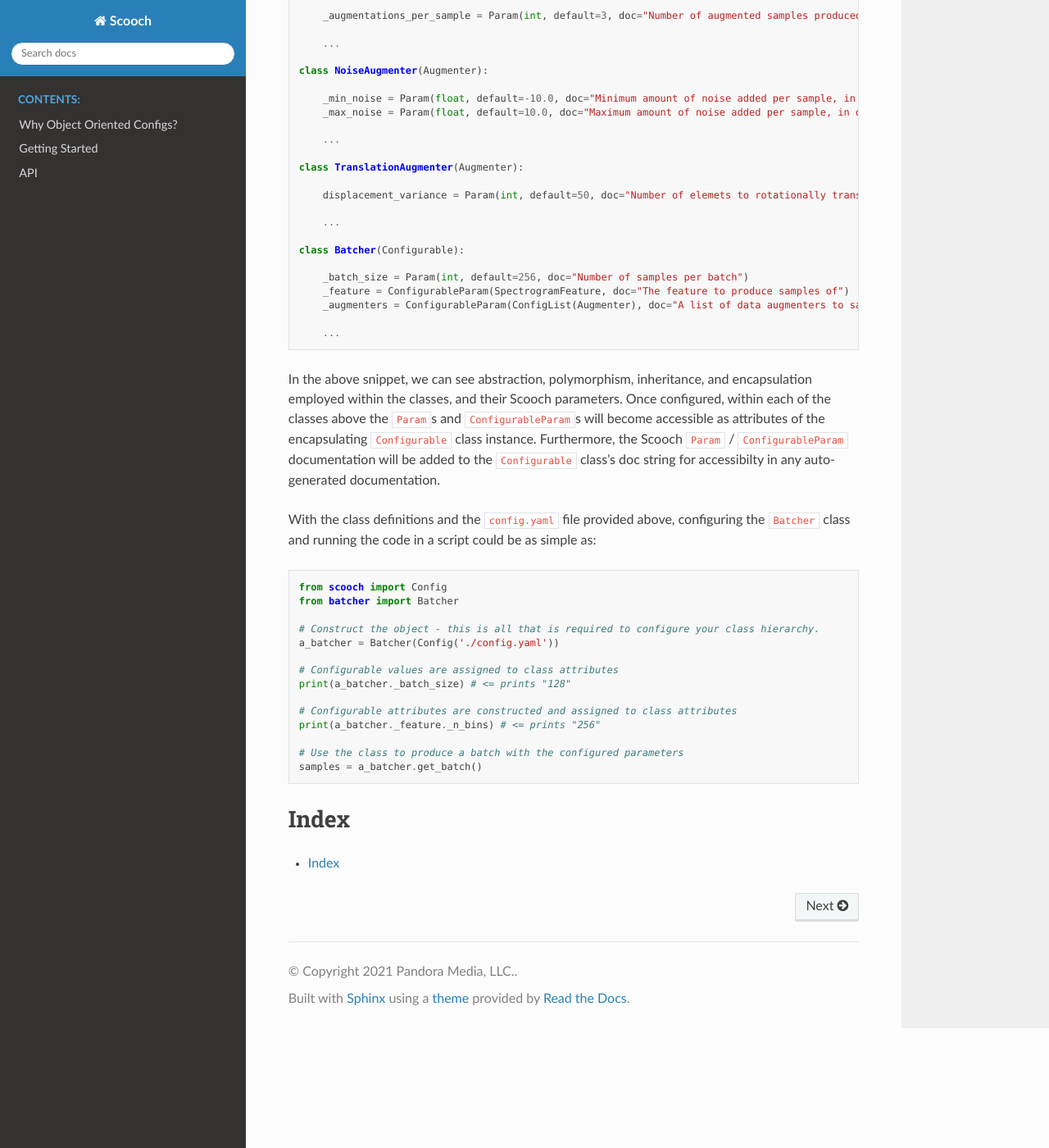
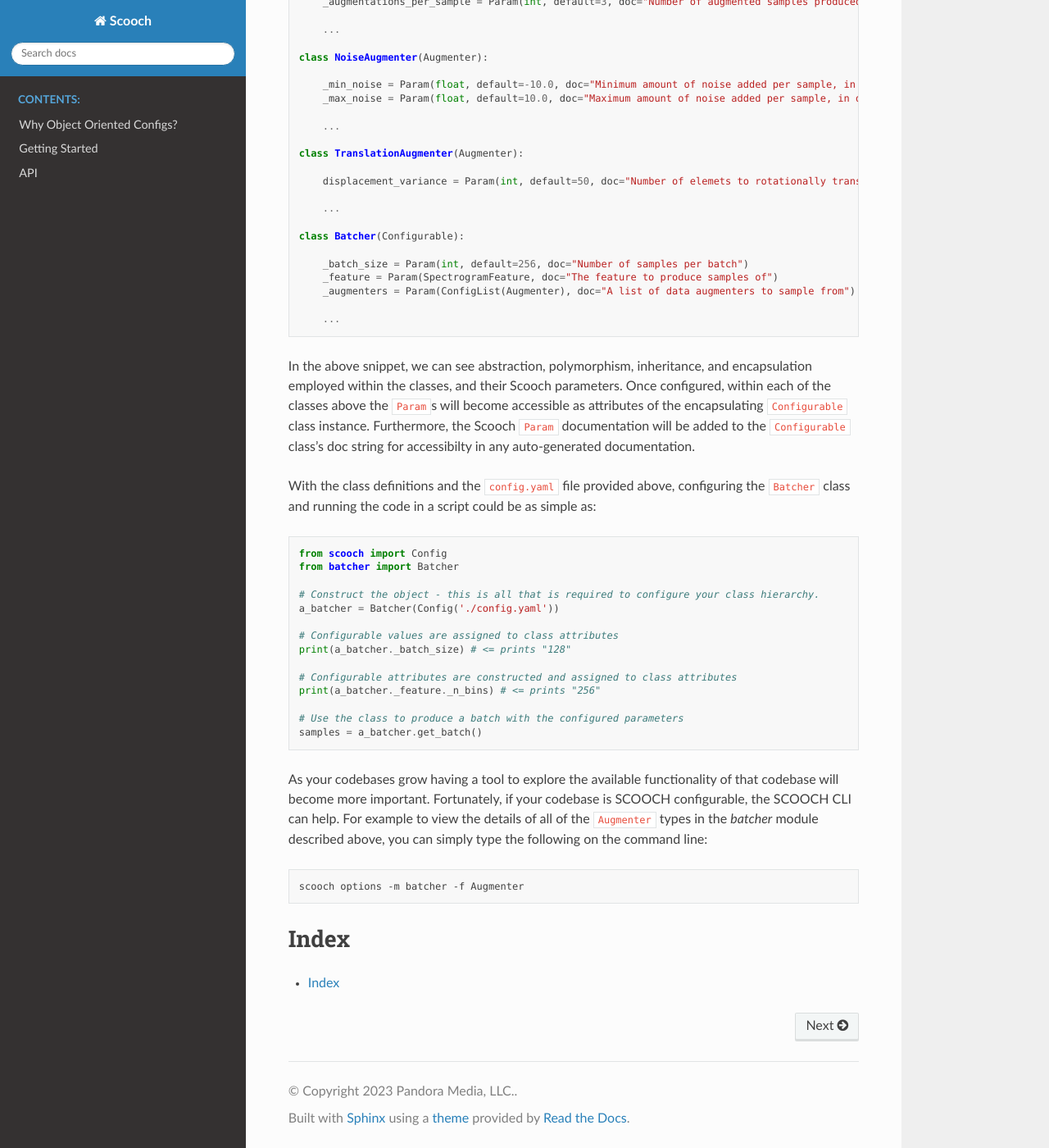
Before and after one commit to PandoraMedia/scooch, a Sphinx documentation site: the page built from docs/index.rst, in a window 1280 px wide and 1400 px high, scrolled down 2189 px. Shown: the whole window at 82% size. Built offline with Sphinx 7.4.7 and the Read the Docs theme 2.0.0, drawn with Linux system fonts in a browser that asks for light colours; some of the changed text lies outside the part shown.

```diff
--- a/docs/api/api.rst
+++ b/docs/api/api.rst
@@ -11,7 +11,6 @@ Docs for scooch functions and classes are found here.
    configurable
    config
    param
-   configurable_param
    config_list
    config_collection
    configurable_factory
--- a/docs/conf.py
+++ b/docs/conf.py
@@ -35,11 +35,11 @@ sys.path.insert(0, os.path.abspath('..'))
 # -- Project information -----------------------------------------------------
 
 project = 'Scooch'
-copyright = '2021 Pandora Media, LLC.'
+copyright = '2023 Pandora Media, LLC.'
 author = 'Matt C. McCallum'
 
 # The full version, including alpha/beta/rc tags
-release = '0.0.9'
+release = '1.0.1'
 
 
 # -- General configuration ---------------------------------------------------
--- a/docs/index.rst
+++ b/docs/index.rst
@@ -77,7 +77,6 @@ Each class in this configuration corresponds directly to a Scooch :code:`Configu
 
     from scooch import Configurable
     from scooch import Param
-    from scooch import ConfigurableParam
     from scooch import ConfigList
 
     class SpectrogramFeature(Configurable):
@@ -109,12 +108,12 @@ Each class in this configuration corresponds directly to a Scooch :code:`Configu
     class Batcher(Configurable):
 
         _batch_size = Param(int, default=256, doc="Number of samples per batch")
-        _feature = ConfigurableParam(SpectrogramFeature, doc="The feature to produce samples of")
-        _augmenters = ConfigurableParam(ConfigList(Augmenter), doc="A list of data augmenters to sample from")
+        _feature = Param(SpectrogramFeature, doc="The feature to produce samples of")
+        _augmenters = Param(ConfigList(Augmenter), doc="A list of data augmenters to sample from")
 
         ...
 
-In the above snippet, we can see abstraction, polymorphism, inheritance, and encapsulation employed within the classes, and their Scooch parameters. Once configured, within each of the classes above the :code:`Param`\ s and :code:`ConfigurableParam`\ s will become accessible as attributes of the encapsulating :code:`Configurable` class instance. Furthermore, the Scooch :code:`Param` / :code:`ConfigurableParam` documentation will be added to the :code:`Configurable` class's doc string for accessibilty in any auto-generated documentation.
+In the above snippet, we can see abstraction, polymorphism, inheritance, and encapsulation employed within the classes, and their Scooch parameters. Once configured, within each of the classes above the :code:`Param`\ s will become accessible as attributes of the encapsulating :code:`Configurable` class instance. Furthermore, the Scooch :code:`Param` documentation will be added to the :code:`Configurable` class's doc string for accessibilty in any auto-generated documentation.
 
 With the class definitions and the :code:`config.yaml` file provided above, configuring the :code:`Batcher` class and running the code in a script could be as simple as:
 
@@ -135,6 +134,12 @@ With the class definitions and the :code:`config.yaml` file provided above, conf
     # Use the class to produce a batch with the configured parameters
     samples = a_batcher.get_batch()
 
+As your codebases grow having a tool to explore the available functionality of that codebase will become more important. Fortunately, if your codebase is SCOOCH configurable, the SCOOCH CLI can help. For example to view the details of all of the :code:`Augmenter` types in the `batcher` module described above, you can simply type the following on the command line:
+
+.. code-block:: bash
+
+    scooch options -m batcher -f Augmenter
+
 Index
 ==================
 
--- a/setup.py
+++ b/setup.py
@@ -105,7 +105,7 @@ setuptools.setup(
         'make_reqs': MakeReqsCommand
     },
     name='scooch',
-    version='1.0.0',
+    version='1.0.1',
     description='A python module for configuring hierarchical class structures in yaml with defaults',
     long_description=long_description,
     long_description_content_type="text/markdown",
@@ -113,7 +113,7 @@ setuptools.setup(
     author="Matt C. McCallum",
     author_email="scooch@mattcmccallum.com",
     classifiers=[
-        'Development Status :: 3 - Alpha',
+        'Development Status :: 5 - Production/Stable',
         'Intended Audience :: Developers',
         'Intended Audience :: Education',
         'Intended Audience :: Science/Research',
```
Also changed, not shown: docs/api/configurable_param.rst (deleted, +0 -6 lines), docs/benefits_of_scooch.rst (+4 -5 lines), docs/getting_started/existing_codebase.rst (+4 -4 lines), docs/getting_started/new_codebase.rst (+5 -5 lines), 2 other files.
